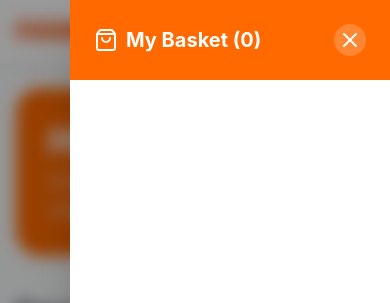
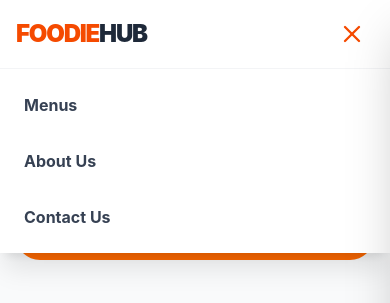
Before and after one commit to webdevsatyam-pro/food-resto, a React (Vite) app: page / in a window 390 px wide. Both pictures are taken after a click on the button 354 px from the left and 32 px from the top of the page. Shown: the top 303 px of the page. Built offline with nearby package versions, Linux system fonts and the light colour scheme.

Commit message:
Created a responsive navigation bar.

```diff
--- a/src/components/Navbar.jsx
+++ b/src/components/Navbar.jsx
@@ -1,11 +1,12 @@
 import React, { useState, useEffect } from "react";
 import { Link } from "react-router-dom";
-import { ShoppingCart, User, Tag } from "lucide-react";
+import { ShoppingCart, User, Tag, MoreVertical, X } from "lucide-react";
 
 const Navbar = ({ cartCount, onCartClick }) => {
   const [isAnimate, setIsAnimate] = useState(false);
+  const [isMenuOpen, setIsMenuOpen] = useState(false);
 
-  // Jab bhi cartCount badhega, icon bounce karega
+  // Cart Animation Logic (Laptop ke liye)
   useEffect(() => {
     if (cartCount === 0) return;
     setIsAnimate(true);
@@ -16,7 +17,7 @@ const Navbar = ({ cartCount, onCartClick }) => {
   return (
     <nav className="bg-white shadow-md sticky top-0 z-50 px-4 py-3">
       <div className="max-w-7xl mx-auto flex items-center justify-between gap-4">
-        {/* Logo */}
+        {/* 1. Logo (Dono mein dikhega) */}
         <Link
           to="/"
           className="flex items-center gap-2 group transition-all duration-300 transform hover:scale-105 active:scale-90">
@@ -24,10 +25,9 @@ const Navbar = ({ cartCount, onCartClick }) => {
             <span className="text-orange-600">FOODIE</span>
             <span className="text-gray-800">HUB</span>
           </span>
-          <div className="w-2 h-2 bg-orange-500 rounded-full group-hover:animate-ping"></div>
         </Link>
 
-        {/* Central Links */}
+        {/* 2. LAPTOP ONLY: Center Links */}
         <div className="hidden md:flex items-center gap-8 font-bold text-gray-700">
           <Link to="/menus" className="hover:text-orange-600 transition">
             Menus
@@ -40,24 +40,26 @@ const Navbar = ({ cartCount, onCartClick }) => {
           </Link>
         </div>
 
-        {/* Action Buttons */}
-        <div className="flex items-center gap-5">
+        {/* 3. Right Side Actions */}
+        <div className="flex items-center gap-2 sm:gap-5">
+          {/* LAPTOP ONLY: Login & Cart (md:flex ka matlab laptop par dikhega, hidden matlab phone par hide) */}
+          <div className="hidden md:flex items-center gap-5">
             <Link
               to="/offers"
-            className="hidden sm:flex items-center gap-1 text-gray-700 hover:text-orange-600 font-semibold transition">
+              className="flex items-center gap-1 text-gray-700 hover:text-orange-600 font-semibold transition">
               <Tag size={18} /> Offers
             </Link>
 
             <Link
               to="/login"
               className="flex items-center gap-1 text-gray-700 hover:text-orange-600 font-semibold transition border-l pl-5 border-gray-200">
-            <User size={20} /> <span className="hidden sm:inline">Login</span>
+              <User size={20} />
+              <span>Login</span>
             </Link>
 
-          {/* Cart Button with Bounce */}
             <button
               onClick={onCartClick}
-            className={`relative p-2.5 bg-orange-500 text-white rounded-full hover:bg-orange-600 transition shadow-md transform active:scale-75 ${
+              className={`relative p-2.5 bg-orange-500 text-white rounded-full hover:bg-orange-600 transition transform active:scale-75 ${
                 isAnimate ? "animate-bounce" : ""
               }`}>
               <ShoppingCart size={20} />
@@ -68,6 +70,43 @@ const Navbar = ({ cartCount, onCartClick }) => {
               )}
             </button>
           </div>
+
+          {/* MOBILE ONLY: Three Dots (md:hidden matlab laptop par hide ho jayega) */}
+          <button
+            onClick={() => setIsMenuOpen(!isMenuOpen)}
+            className="md:hidden p-2 text-gray-600 hover:bg-gray-100 rounded-full transition">
+            {isMenuOpen ? (
+              <X size={28} className="text-orange-600" />
+            ) : (
+              <MoreVertical size={28} />
+            )}
+          </button>
+        </div>
+      </div>
+
+      {/* 4. MOBILE DROPDOWN: Menu Links (Three dots click karne pe) */}
+      <div
+        className={`md:hidden absolute top-full left-0 w-full bg-white border-t border-gray-100 shadow-xl transition-all duration-300 overflow-hidden ${isMenuOpen ? "max-h-64 opacity-100" : "max-h-0 opacity-0"}`}>
+        <div className="flex flex-col p-4 gap-4 font-bold text-gray-700">
+          <Link
+            to="/menus"
+            onClick={() => setIsMenuOpen(false)}
+            className="p-2 hover:text-orange-600">
+            Menus
+          </Link>
+          <Link
+            to="/about"
+            onClick={() => setIsMenuOpen(false)}
+            className="p-2 hover:text-orange-600">
+            About Us
+          </Link>
+          <Link
+            to="/contact"
+            onClick={() => setIsMenuOpen(false)}
+            className="p-2 hover:text-orange-600">
+            Contact Us
+          </Link>
+        </div>
       </div>
     </nav>
   );
```
Lines whose indentation alone changed are shown as unchanged.
